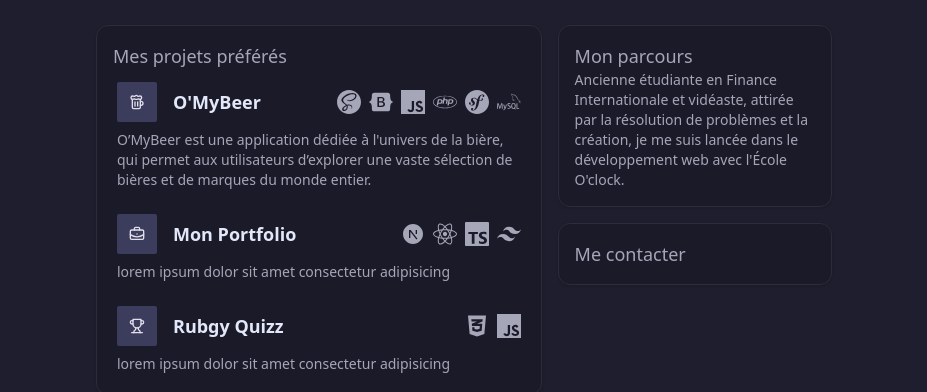
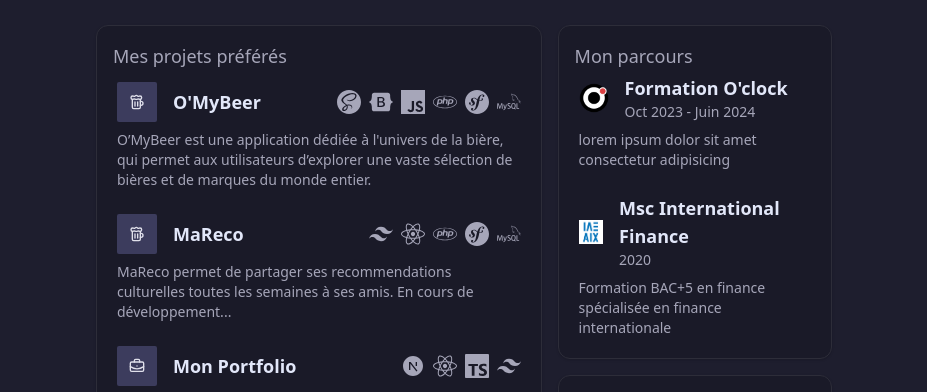
Before and after one commit to CeliaBillaud/portfolio, a Next.js app: page / in a window 1280 px wide. Shown: the part 965-1357 px from the top of the page, without its empty margins (176-1103 px from the left). Built offline with nearby package versions, Linux system fonts and the light colour scheme; a web font is replaced by a local one.

Commit message:
Mon parcours added

```diff
--- a/app/_components/Hero.tsx
+++ b/app/_components/Hero.tsx
@@ -5,7 +5,7 @@ import { cn } from "@/lib/utils";
 import { FaPhp, FaReact } from 'react-icons/fa';
 import { SiSymfony, SiNextdotjs } from 'react-icons/si';
 import Link from 'next/link';
-import Image from "next/image"
+import Image from "next/image";
 
 const Code = ({ className, children, icon: Icon, ...props }: ComponentPropsWithRef<"span"> & { icon?: React.ElementType }) => {
     return (
--- a/app/_components/Status.tsx
+++ b/app/_components/Status.tsx
@@ -6,6 +6,7 @@ import { IconType } from 'react-icons'
 import { FaPhp, FaBootstrap, FaReact, FaCss3Alt } from 'react-icons/fa'
 import { SiSymfony, SiMysql, SiSass, SiJavascript, SiTypescript, SiTailwindcss } from 'react-icons/si'
 import { RiNextjsFill } from "react-icons/ri";
+import Image from 'next/image';
 
 
 export const Status = () => {
@@ -28,7 +29,19 @@ export const Status = () => {
         <div className="flex-[2] flex flex-col gap-4 w-full lg:w-1/2">
             <Card className="p-4 flex-1 w-full">
                 <p className="text-lg text-muted-foreground">Mon parcours</p>
-                <p className="text-sm text-muted-foreground">Ancienne étudiante en Finance Internationale et vidéaste, attirée par la résolution de problèmes et la création, je me suis lancée dans le développement web avec l'École O'clock.</p>
+                <div className="flex flex-col gap-4">
+                {EXPERIENCE.map((experience, index) =>
+                <Experience
+                    key={index}
+                    image={experience.image}
+                    imageAlt= {experience.imageAlt}
+                    title= {experience.title}
+                    description= {experience.description}
+                    url= {experience.url}
+                    date= {experience.date}
+                />
+                )}
+                </div>
             </Card>
             <Card className="p-4 flex-1 w-full">
                 <p className="text-lg text-muted-foreground">Me contacter</p>
@@ -45,6 +58,13 @@ const PROJECT = [
         description: "O’MyBeer est une application dédiée à l'univers de la bière, qui permet aux utilisateurs d’explorer une vaste sélection de bières et de marques du monde entier.",
         url: "https://www.omybeer.ovh/",
         techno: [SiSass, FaBootstrap, SiJavascript, FaPhp, SiSymfony, SiMysql]
+    },
+    {
+        Logo: Beer,
+        title: "MaReco",
+        description: "MaReco permet de partager ses recommendations culturelles toutes les semaines à ses amis. En cours de développement...",
+        url: "/",
+        techno: [SiTailwindcss, FaReact, FaPhp, SiSymfony, SiMysql]
     },
     {
         Logo: BriefcaseBusiness,
@@ -74,7 +94,7 @@ const iconNames = {
     FaBootstrap: "Bootstrap",
     FaCss3Alt: "CSS",
     RiNextjsFill: "Next.js"
-}
+};
 
 type ProjetProps = {
     Logo: LucideIcon;
@@ -109,4 +129,56 @@ const Project = (props :
                 </Link>
                 <p className="text-sm text-muted-foreground p-1">{props.description}</p>
             </div>
+};
+
+const EXPERIENCE = [
+    {
+        image:"/logooclock.png",
+        imageAlt: "logo O'clock",
+        title: "Formation O'clock",
+        description: "lorem ipsum dolor sit amet consectetur adipisicing",
+        url: "oclock.io",
+        date: "Oct 2023 - Juin 2024",
+    },
+    {
+        image:"/logoiae.png",
+        imageAlt: "logo IAE Aix",
+        title: "Msc International Finance",
+        description: " Formation BAC+5 en finance spécialisée en finance internationale",
+        url: "oclock.io",
+        date: "2020",
+    },
+]
+
+type ExperienceProps = {
+    image: string;
+    imageAlt: string;
+    title: string;
+    description: string;
+    url: string;
+    date: string;
+};
+
+const Experience = (props :
+    ExperienceProps) => {
+    return <div className="flex-col gap-4">
+                <Link href={props.url} className="flex items-center  hover:bg-accent/50 transition-color p-1 justify-between" target="alt">
+                    <div className="flex items-center gap-4">
+                        <span className="rounded-sm">
+                            <Image
+                                src={props.image}
+                                width = "30"
+                                height = "30"
+                                alt={props.imageAlt}
+                                />
+                        </span>
+                        <div className="flex flex-col">
+                            <p className="text-lg font-semibold">{props.title}</p>
+                            <p className="text-sm text-muted-foreground">{props.date}</p>
+
+                        </div>
+                    </div>
+                </Link>
+                <p className="text-sm text-muted-foreground p-1">{props.description}</p>
+            </div>
 }
```
Also changed, not shown: public/logoiae.png (added).
